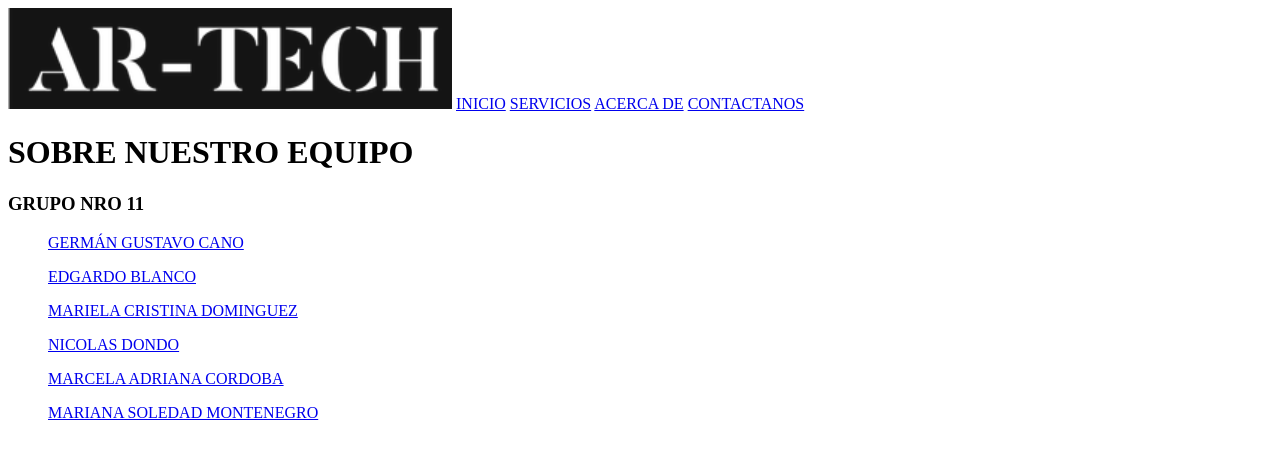
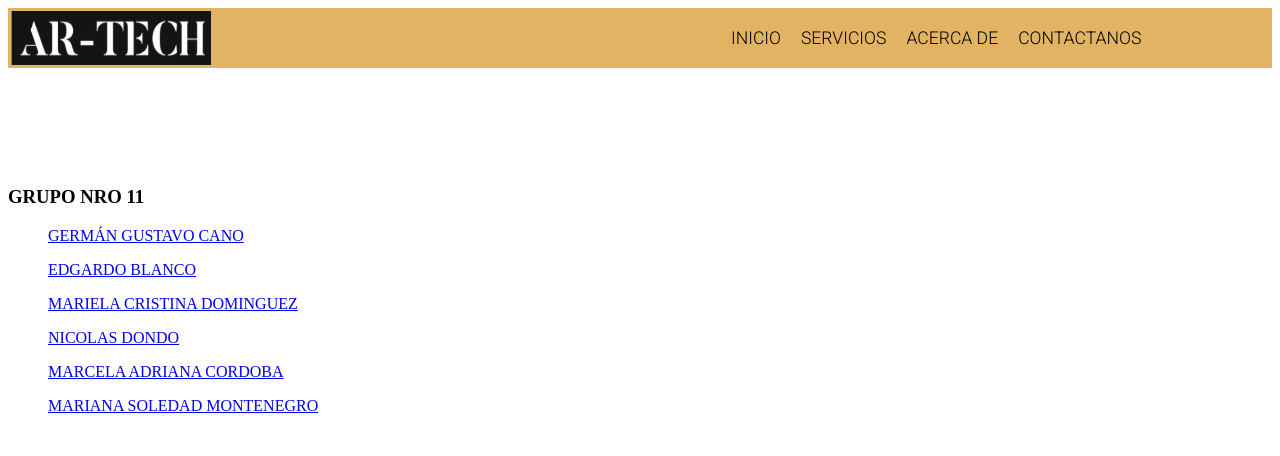
Before and after one commit to marieladominguez/GPO11_PROGRAMACION, a plain HTML site: page acercaDe.html in a window 1280 px wide. Drawn offline with Linux system fonts and the light colour scheme.

Commit message:
mejorando

```diff
--- a/CSS/acercaDe.css
+++ b/CSS/acercaDe.css
@@ -0,0 +1,37 @@
+
+
+.titulo{
+    color: #fffffe;
+    text-align: center;
+    margin-top: 40px;
+    margin-bottom: 40px;
+    font-family: 'Roboto', sans-serif;
+}
+.nav-bar{
+    display: flex;
+    flex-direction: row;
+    background-color: rgb(226, 179, 98);
+    height: 60px;
+
+}
+
+#nav{
+    display: flex;
+    flex-direction: row;
+    justify-content: end;
+    margin-left: 20px;
+    padding-top: 20px;
+    padding-bottom: 15px;
+    text-decoration: none;
+    font-family: 'Roboto', sans-serif;
+    font-size: 1.1rem;
+    color: black;
+
+}
+#logo{
+    width: 200px;
+    margin-left: 3px;
+    margin-right: 500px;
+    padding-top: 3px;
+    padding-bottom: 3px;
+}
--- a/CSS/contacto.css
+++ b/CSS/contacto.css
@@ -0,0 +1,37 @@
+
+
+.titulo{
+    color: #fffffe;
+    text-align: center;
+    margin-top: 40px;
+    margin-bottom: 40px;
+    font-family: 'Roboto', sans-serif;
+}
+.nav-bar{
+    display: flex;
+    flex-direction: row;
+    background-color: rgb(226, 179, 98);
+    height: 60px;
+
+}
+
+#nav{
+    display: flex;
+    flex-direction: row;
+    justify-content: end;
+    margin-left: 20px;
+    padding-top: 20px;
+    padding-bottom: 15px;
+    text-decoration: none;
+    font-family: 'Roboto', sans-serif;
+    font-size: 1.1rem;
+    color: black;
+
+}
+#logo{
+    width: 200px;
+    margin-left: 3px;
+    margin-right: 500px;
+    padding-top: 3px;
+    padding-bottom: 3px;
+}
--- a/CSS/servicio.css
+++ b/CSS/servicio.css
@@ -0,0 +1,37 @@
+
+
+.titulo{
+    color: #fffffe;
+    text-align: center;
+    margin-top: 40px;
+    margin-bottom: 40px;
+    font-family: 'Roboto', sans-serif;
+}
+.nav-bar{
+    display: flex;
+    flex-direction: row;
+    background-color: rgb(226, 179, 98);
+    height: 60px;
+
+}
+
+#nav{
+    display: flex;
+    flex-direction: row;
+    justify-content: end;
+    margin-left: 20px;
+    padding-top: 20px;
+    padding-bottom: 15px;
+    text-decoration: none;
+    font-family: 'Roboto', sans-serif;
+    font-size: 1.1rem;
+    color: black;
+
+}
+#logo{
+    width: 200px;
+    margin-left: 3px;
+    margin-right: 500px;
+    padding-top: 3px;
+    padding-bottom: 3px;
+}
--- a/acercaDe.html
+++ b/acercaDe.html
@@ -7,6 +7,7 @@
     <link rel="preconnect" href="https://fonts.googleapis.com">
     <link rel="preconnect" href="https://fonts.gstatic.com" crossorigin>
     <link href="https://fonts.googleapis.com/css2?family=Roboto:wght@300&display=swap" rel="stylesheet">
+    <link rel="stylesheet" href="./CSS/acercaDe.css">
     <title>ACERCA DE</title>
 </head>
 <body>
@@ -18,7 +19,7 @@
             <a href="./acercaDe.html" id="nav">ACERCA DE</a>
             <a href="./contacto.html" id="nav">CONTACTANOS</a>
         </div>
-        <h1>SOBRE NUESTRO EQUIPO</h1>
+        <h1 class="titulo">SOBRE NUESTRO EQUIPO</h1>
     </header>
     <main>
         <div class="row">
```
Also changed, not shown: contacto.html (+2 -1 lines), servicios.html (+2 -1 lines).
